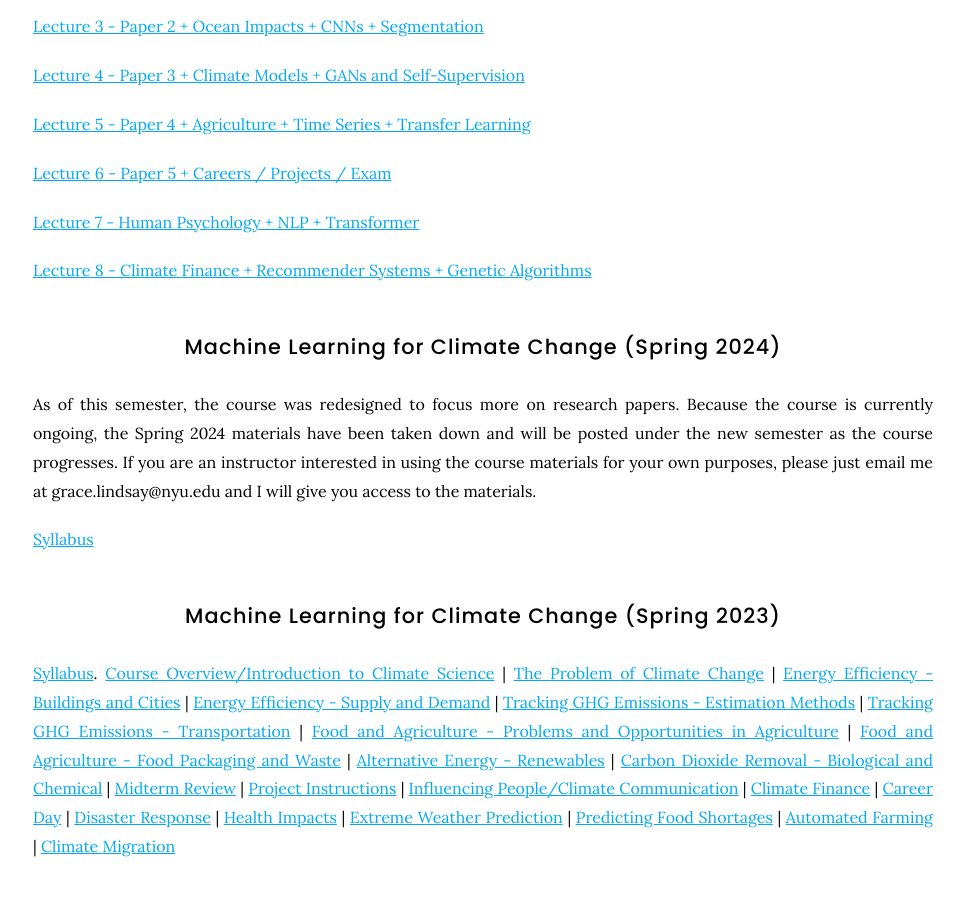
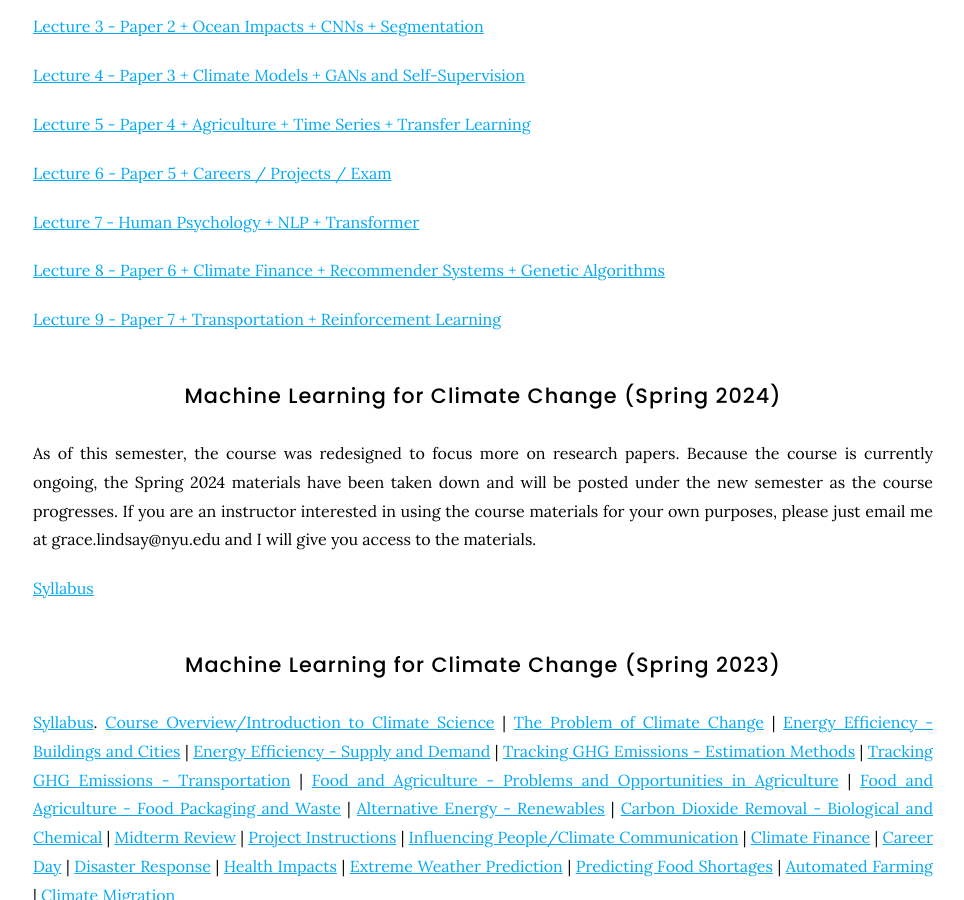
Before and after one commit to Lindsay-Lab/lindsay-lab.github.io, a Jekyll site: the page built from teaching/index.md, in a window 1280 px wide and 900 px high, scrolled down 674 px. Shown: the whole window, without its empty margins (157-1121 px from the left). Built offline with Jekyll 4.4.1, drawn with Linux system fonts in a browser that asks for light colours; nearby versions of some CDN libraries.

Commit message:
Update index.md

```diff
--- a/teaching/index.md
+++ b/teaching/index.md
@@ -27,7 +27,9 @@ I usually teach Data Literacy for Psychology (PSYCH-UA 8) in the Fall and Machin
 
 [Lecture 7 - Human Psychology + NLP + Transformer](https://lindsay-lab.github.io/ClimateML_Lectures/Lecture%207%20-%20Psychology%20%2B%20NLP%20%2B%20Transformers.pdf)
 
-[Lecture 8 - Climate Finance + Recommender Systems + Genetic Algorithms](https://lindsay-lab.github.io/ClimateML_Lectures/Lecture%208%20-%20Paper%206%20%2B%20Climate%20Finance%20%2B%20Recommenders%20%2B%20GA2025.pdf)
+[Lecture 8 - Paper 6 + Climate Finance + Recommender Systems + Genetic Algorithms](https://lindsay-lab.github.io/ClimateML_Lectures/Lecture%208%20-%20Paper%206%20%2B%20Climate%20Finance%20%2B%20Recommenders%20%2B%20GA2025.pdf)
+
+[Lecture 9 - Paper 7 + Transportation + Reinforcement Learning](https://lindsay-lab.github.io/ClimateML_Lectures/Lecture9-Paper7+Transportation+ReinforcementLearning2025.pdf)
 
 ## Machine Learning for Climate Change (Spring 2024)
 As of this semester, the course was redesigned to focus more on research papers. Because the course is currently ongoing, the Spring 2024 materials have been taken down and will be posted under the new semester as the course progresses. If you are an instructor interested in using the course materials for your own purposes, please just email me at grace.lindsay@nyu.edu and I will give you access to the materials.
```
